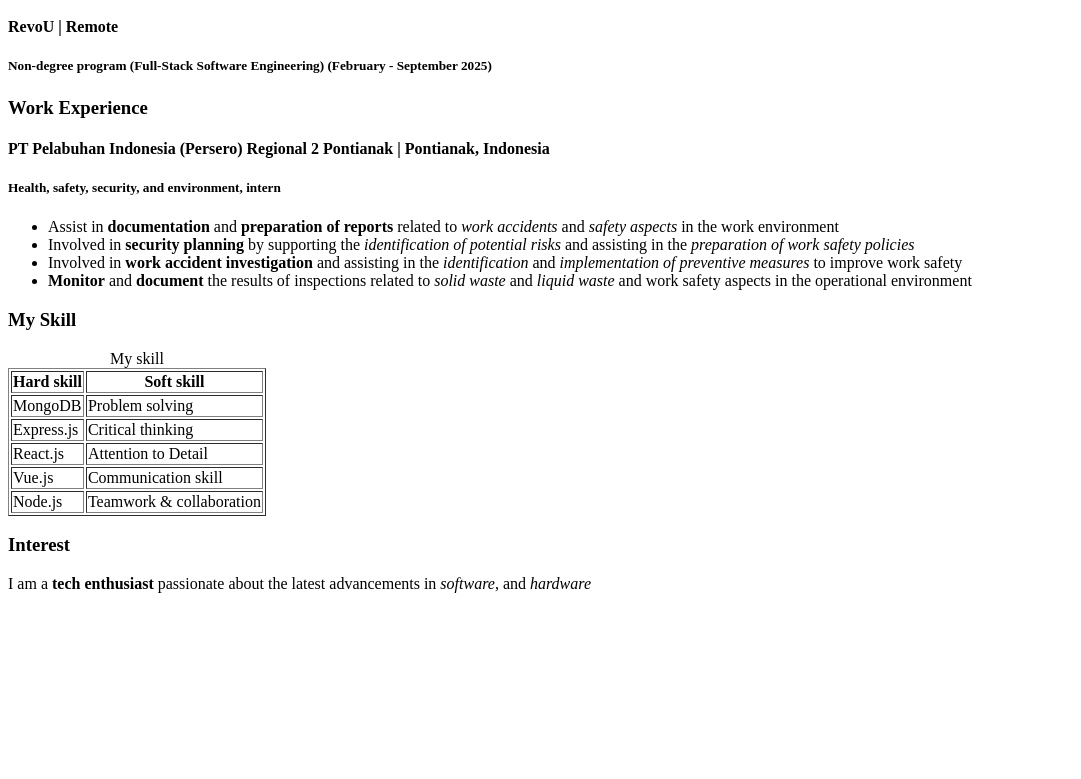
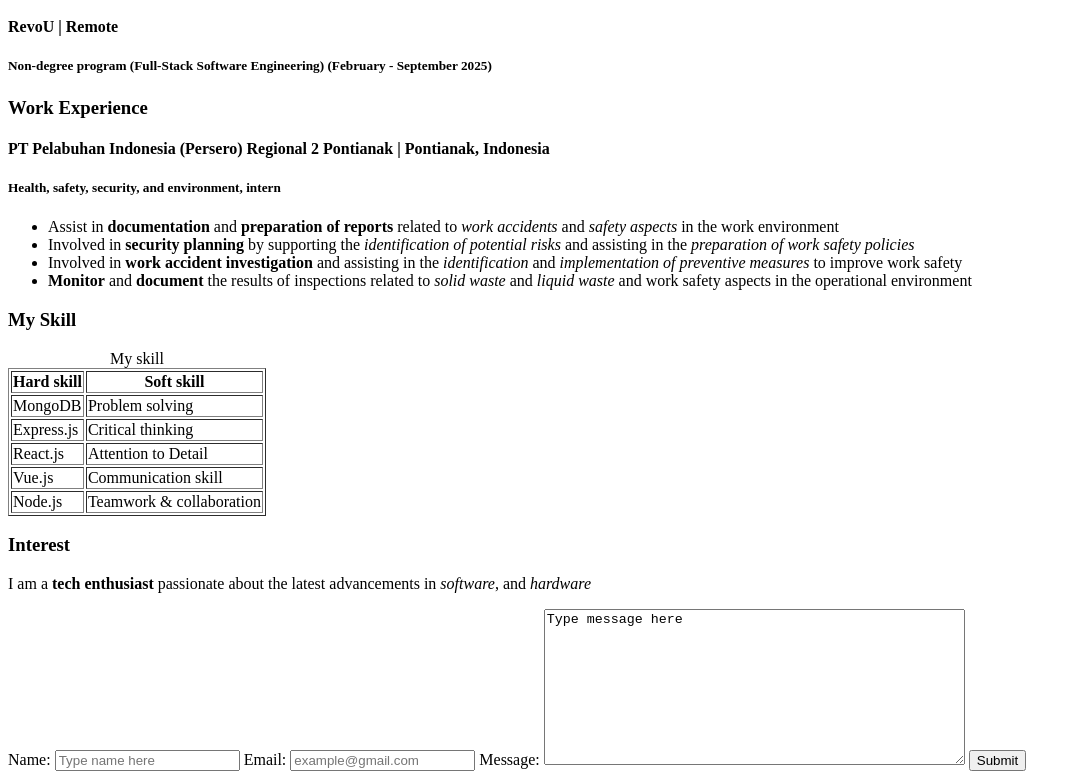
Before and after one commit to revou-fsse-feb25/milestone-1-Rijal-Muhammad-Kamil, a plain HTML site: page index.html in a window 1280 px wide. Shown: the part 524-1303 px from the top of the page, without its empty margins (0-1081 px from the left). Before the commit the page ends 1133 px from the top, so only its background shows below. Drawn offline with Linux system fonts and the light colour scheme.

Commit message:
feat: add contact section with content

```diff
--- a/index.html
+++ b/index.html
@@ -147,6 +147,19 @@
         <section id="project" aria-label="project">
 
         </section>
+
+        <!-- Contact Section -->
+        <section id="contact" aria-label="contact">
+            <form action="" enctype="application/x-www-form-urlencoded" method="get"  target="_blank" autocomplete="off">
+                <label for="name">Name:</label>
+                <input type="text" name="name" id="name" placeholder="Type name here" required>
+                <label for="email">Email:</label>
+                <input type="email" name="email" id="email" placeholder="example@gmail.com" required>
+                <label for="message">Message:</label>
+                <textarea name="message" id=""message cols="50" rows="10">Type message here</textarea>
+                <button type="submit">Submit</button>
+            </form>
+        </section>
     </main>
 </body>
 </html>
```
